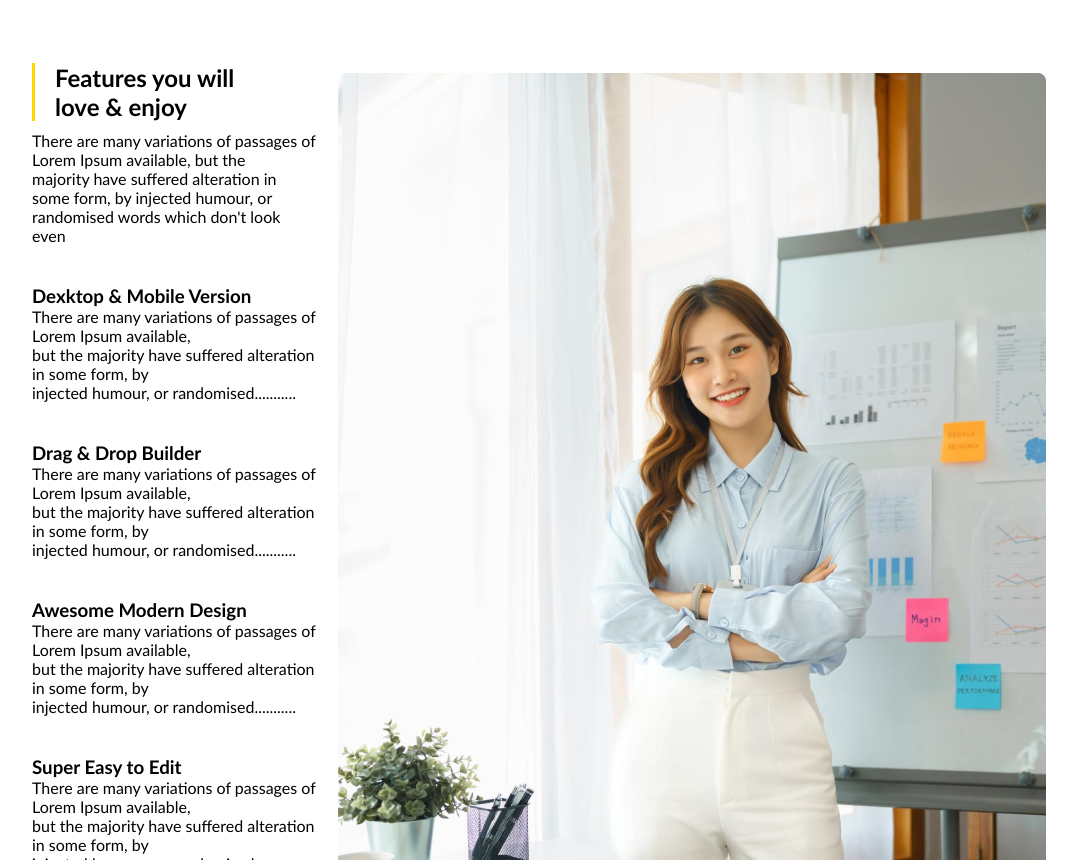
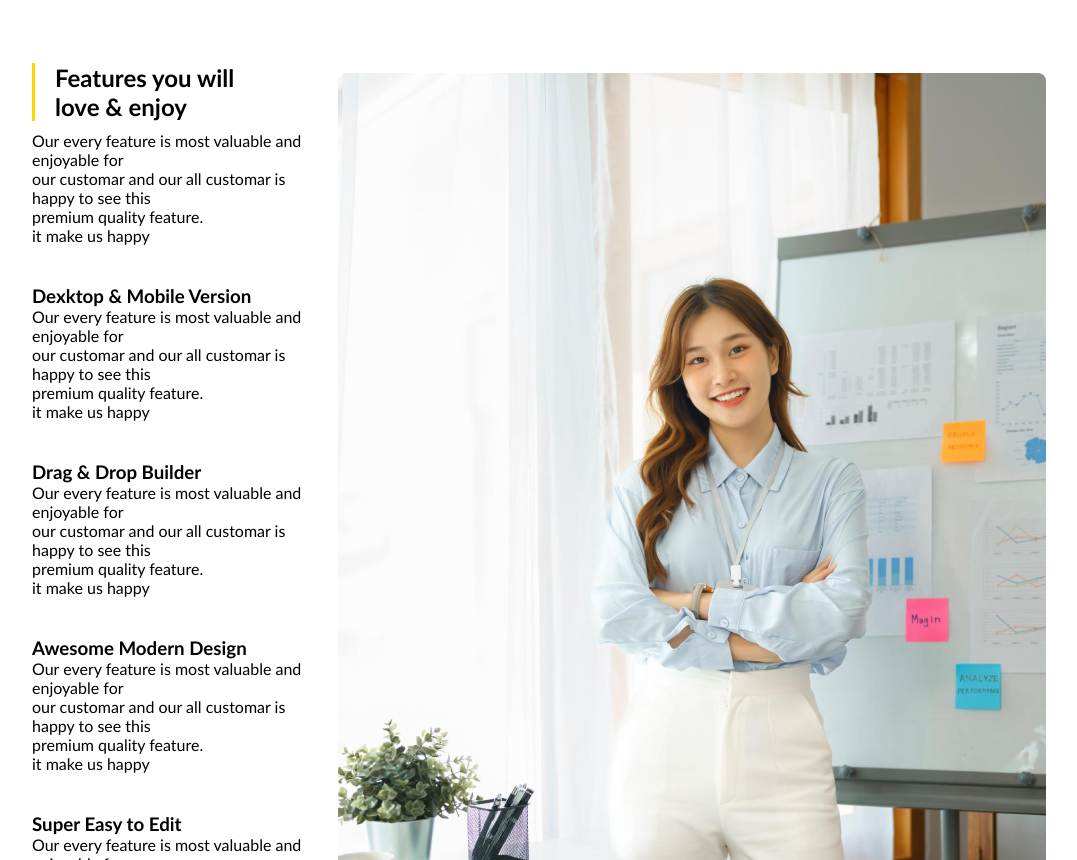
Before and after one commit to coaderaman/ass-2-architect, a plain HTML site: page index.html in a window 1280 px wide. Shown: the part 1940-2800 px from the top of the page, without its empty margins (96-1173 px from the left). Drawn offline with Linux system fonts and the light colour scheme.

Commit message:
correction commit

```diff
--- a/index.html
+++ b/index.html
@@ -27,8 +27,8 @@
     <section>
         <div class="header">
             <h2 class="header-title">Brand New <br>Group of Architects</h2>
-            <p>There are many variations of passages of Lorem Ipsum available, but the majority have suffered alteration
-                in <br> some form, by injected humour, or randomised words which don't look even</p>
+            <p>There are many strong expert tecnitian are available in our agency we always <br> try to provide best
+                service for our customars</p>
             <button class="btn-praymary">Explore More</button>
             <img class="header-img" src="./images/banner.png" alt="">
         </div>
@@ -47,8 +47,8 @@
             </div>
             <div class="feature-text">
                 <h2>Quick list of Our <br> Features</h2>
-                <p>There are many variations of passages of Lorem Ipsum available, <br> but the majority have suffered
-                    alteration in some form, by injected <br> humour, or randomised words which don't look even</p>
+                <p>There are many feature available in our agency thats why <br> our services is very popular all <br>
+                    over the world</p>
                 <button class="btn-praymary">Explore Me</button>
             </div>
         </section>
@@ -62,31 +62,29 @@
                 </div>
                 <div>
                     <p>
-                        There are many variations of passages of Lorem Ipsum available, but the <br> majority have
-                        suffered alteration in some form, by injected humour, or <br> randomised words which don't look
-                        even
+                        Our every feature is most valuable and enjoyable for <br> our customar and our all customar is
+                        happy to see this <br> premium quality feature. <br> it make us happy
                     </p>
                 </div>
                 <div>
                     <h3 class="service-details">Dexktop & Mobile Version</h3>
-                    <p>There are many variations of passages of Lorem Ipsum available, <br> but
-                        the majority have
-                        suffered alteration in some form, by <br> injected humour, or randomised...........</p>
+                    <p>Our every feature is most valuable and enjoyable for <br> our customar and our all customar is
+                        happy to see this <br> premium quality feature. <br> it make us happy</p>
                 </div>
                 <div>
                     <h3 class="service-details">Drag & Drop Builder</h3>
-                    <p>There are many variations of passages of Lorem Ipsum available, <br> but the majority have
-                        suffered alteration in some form, by <br> injected humour, or randomised...........</p>
+                    <p>Our every feature is most valuable and enjoyable for <br> our customar and our all customar is
+                        happy to see this <br> premium quality feature. <br> it make us happy</p>
                 </div>
                 <div>
                     <h3 class="service-details">Awesome Modern Design</h3>
-                    <p>There are many variations of passages of Lorem Ipsum available, <br> but the majority have
-                        suffered alteration in some form, by <br> injected humour, or randomised...........</p>
+                    <p>Our every feature is most valuable and enjoyable for <br> our customar and our all customar is
+                        happy to see this <br> premium quality feature. <br> it make us happy</p>
                 </div>
                 <div>
                     <h3 class="service-details">Super Easy to Edit</h3>
-                    <p>There are many variations of passages of Lorem Ipsum available, <br> but the majority have
-                        suffered alteration in some form, by <br> injected humour, or randomised...........</p>
+                    <p>Our every feature is most valuable and enjoyable for <br> our customar and our all customar is
+                        happy to see this <br> premium quality feature. <br> it make us happy</p>
                 </div>
 
             </div>
@@ -106,8 +104,7 @@
         <section class="fact-sec">
             <div class="fact-text">
                 <h2>Some Facts</h2>
-                <p>There are many variations of passages of Lorem Ipsum available, but <br> the majority have suffered
-                    alteration.</p>
+                <p>We are get many achievement for our best services <br> some of achievement are following.</p>
             </div>
 
             <div class="fact-pert">
@@ -136,9 +133,7 @@
             <div class="expert-part">
                 <div>
                     <h2>Expert team</h2>
-                    <p>There are many variations of passages of Lorem Ipsum available, but <br> the majority have
-                        suffered
-                        alteration.</p>
+                    <p>We have a good amount off expert member in <br> our team all are dedicated person</p>
                 </div>
                 <div>
                     <img src="./images/team2.png" alt="">
@@ -151,9 +146,7 @@
             <div>
                 <div class="sponsor-part-text">
                     <h2>Our Sponspors</h2>
-                    <p>There are many variations of passages of Lorem Ipsum available, but <br> the majority have
-                        suffered
-                        alteration.</p>
+                    <p>There are many well known company are sponsord us <br> some of them are following.</p>
                 </div>
                 <div class="sponsors">
                     <div class="sponsor-name">
```
